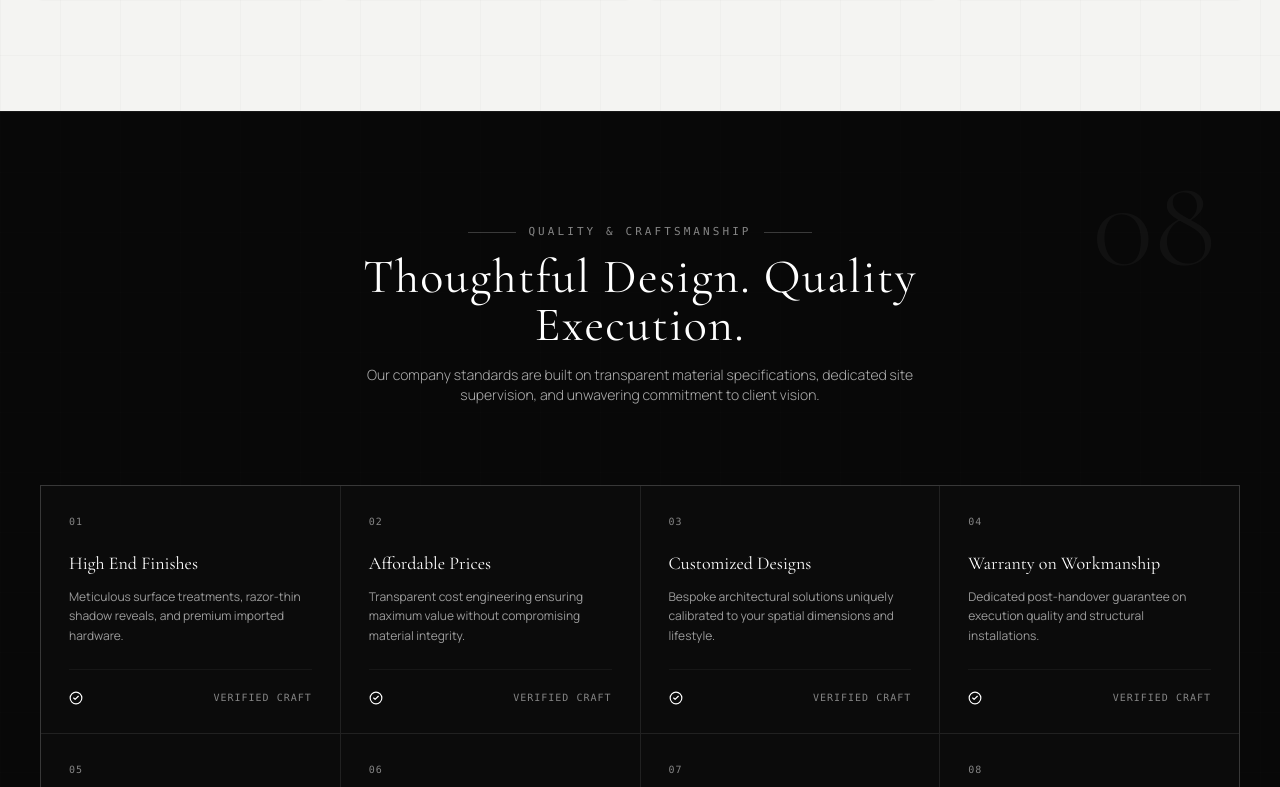
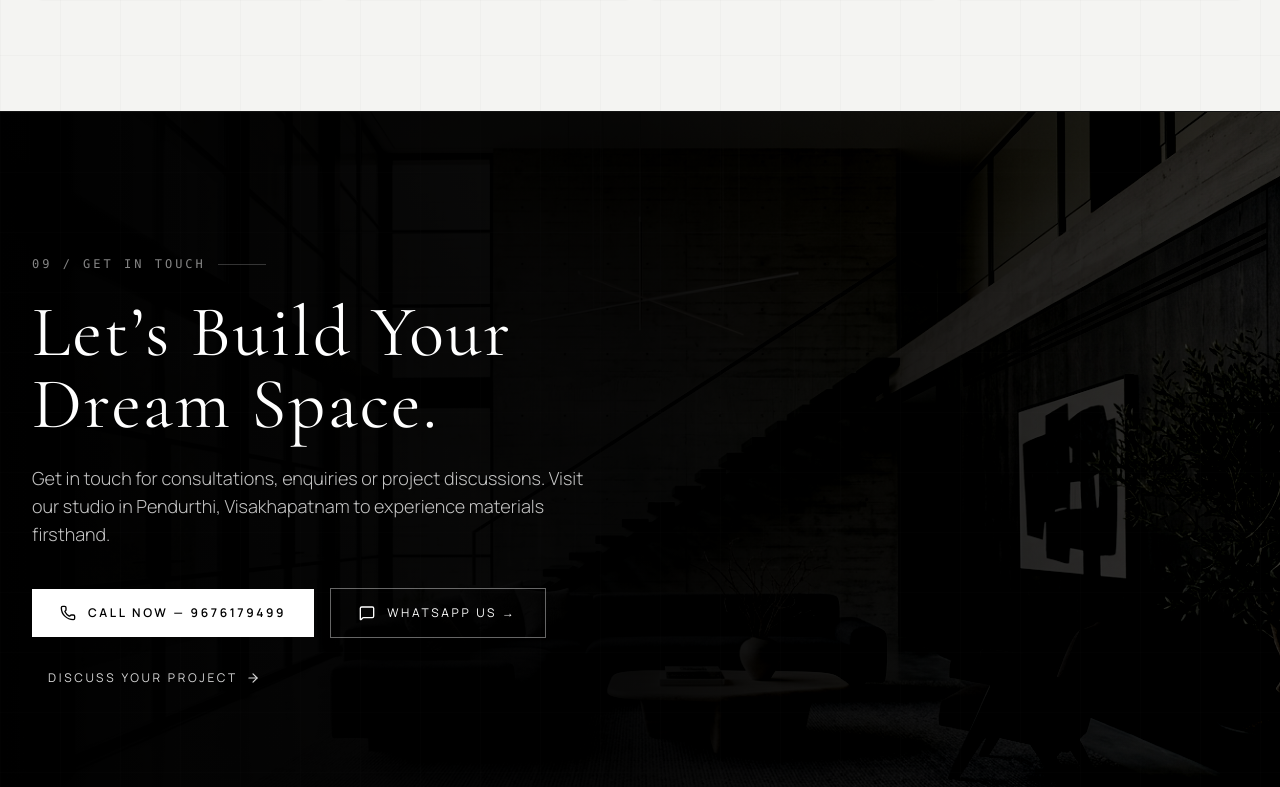
Before and after one commit to tillu370/SD-CLASSIC-INTERIORS, a React (Vite) app: page / in a window 1280 px wide. Shown: the part 7693-8480 px from the top of the page. Built offline with nearby package versions, Linux system fonts and the light colour scheme.

Commit message:
Remove Quality & Craftsmanship section (WhyChooseUs) from App

```diff
--- a/src/App.tsx
+++ b/src/App.tsx
@@ -8,7 +8,6 @@ import { OffersSection } from './components/OffersSection';
 import { PortfolioGallery } from './components/PortfolioGallery';
 import { AboutSection } from './components/AboutSection';
 import { ProcessSection } from './components/ProcessSection';
-import { WhyChooseUs } from './components/WhyChooseUs';
 import { ContactCTA } from './components/ContactCTA';
 import { ContactSection } from './components/ContactSection';
 import { Footer } from './components/Footer';
@@ -81,10 +80,7 @@ export const App: React.FC = () => {
         {/* 07. Methodology & Process */}
         <ProcessSection />
 
-        {/* 08. Credibility Standards */}
-        <WhyChooseUs />
-
-        {/* 09. Final Closing Call To Action */}
+        {/* 08. Final Closing Call To Action */}
         <ContactCTA onDiscussProject={scrollToContact} />
 
         {/* 10. Structured Contact Directory (Residential & Commercial) */}
```
